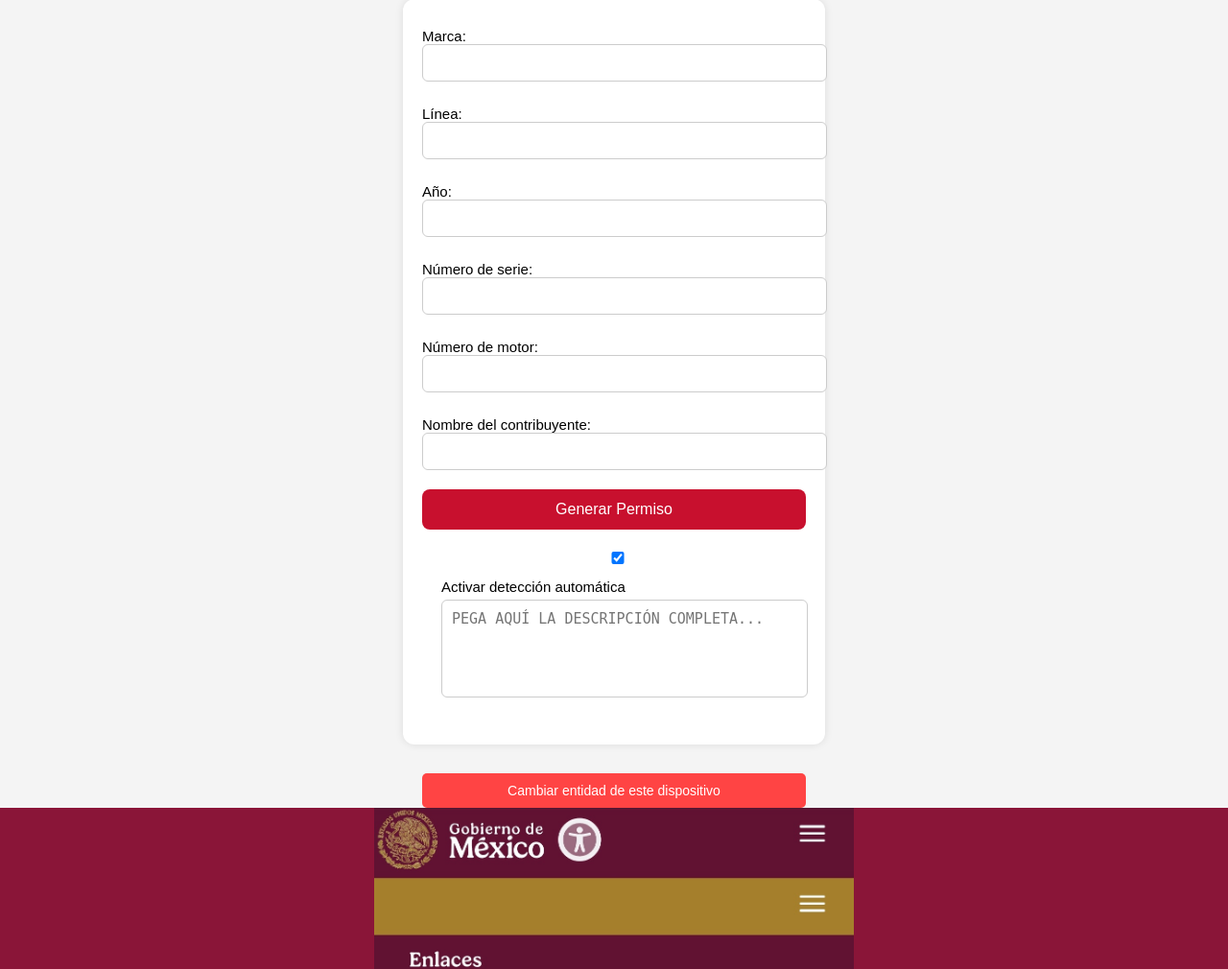
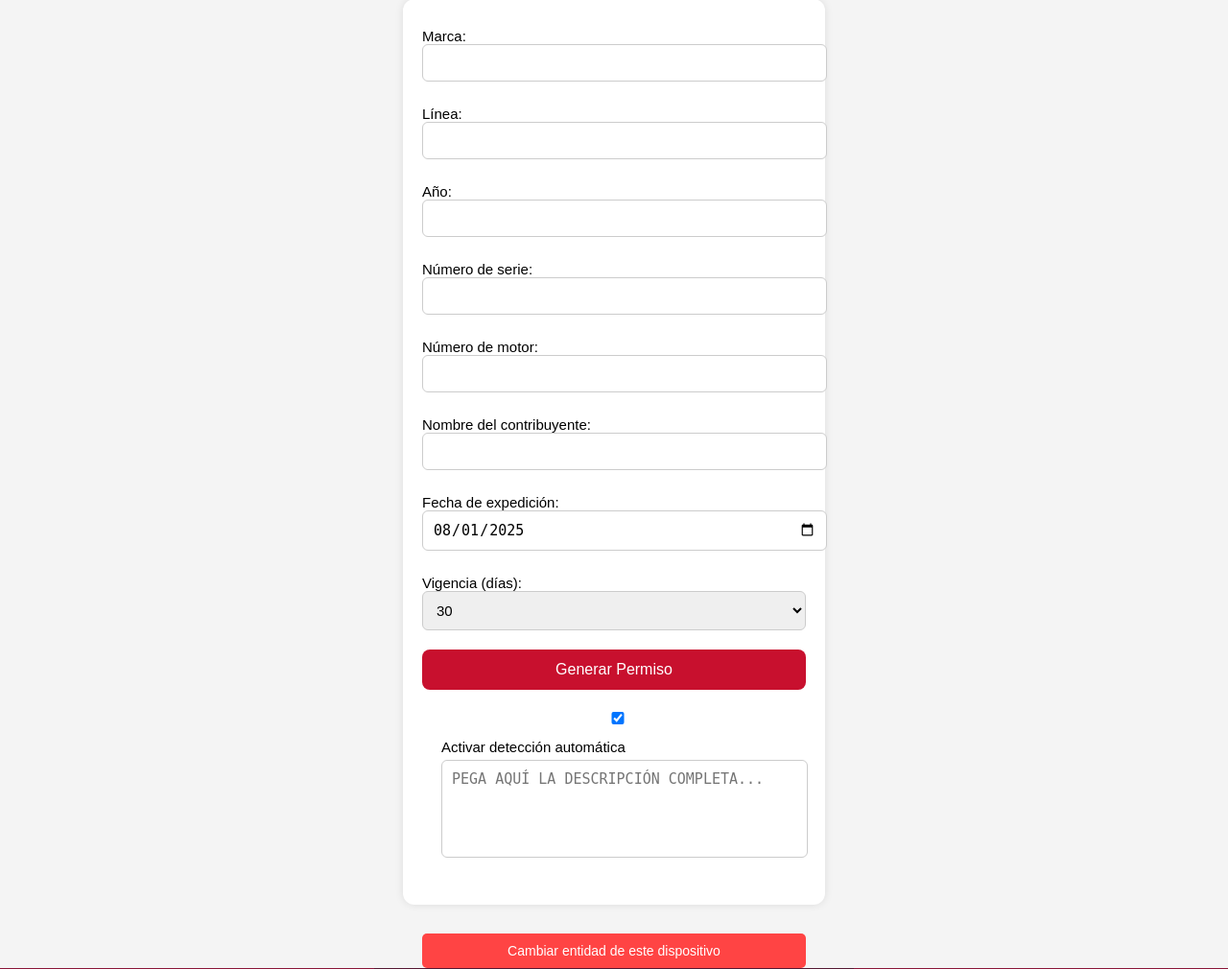
Before and after one commit to Gsr1989/formulariocdmx, a Flask app: page /formulario in a window 1280 px wide. Shown: the part 490-1500 px from the top of the page at 96% size. Run offline with Flask 2, Linux system fonts and the light colour scheme; the visitor is signed in with stand-in values (Sample User, id 1).

Commit message:
Update formulario.html

```diff
--- a/templates/formulario.html
+++ b/templates/formulario.html
@@ -1,5 +1,4 @@
-<!DOCTYPE html>
-<html lang="es">
+<!DOCTYPE html><html lang="es">
 <head>
   <meta charset="UTF-8">
   <title>Registro Ciudad de Mexico</title>
@@ -39,7 +38,7 @@
       margin: 10px 0 5px;
       display: block;
     }
-    input, textarea {
+    input, textarea, select {
       width: 100%;
       padding: 10px;
       font-size: 15px;
@@ -91,9 +90,7 @@
 <body>
 <header>
   <img src="{{ url_for('static', filename='logo.png') }}" alt="Encabezado">
-</header>
-
-<h2>Registro Cuidad de México</h2>
+</header><h2>Registro Cuidad de México</h2>
 <form method="POST" autocomplete="off">
   <label>Marca:
     <input type="text" name="marca" id="marca" required maxlength="20">
@@ -110,12 +107,13 @@
   <label>Número de motor:
     <input type="text" name="motor" id="motor" required maxlength="25">
   </label>
-  </label>
   <label>Nombre del contribuyente:
     <input type="text" name="nombre" id="nombre" required>
-  </label>
+  </label><label>Fecha de expedición: <input type="date" name="fecha_exp" id="fecha_exp"> </label>
 
-  <button type="submit">Generar Permiso</button>
+<label>Vigencia (días): <select name="vigencia"> <option value="30" selected>30</option> <option value="60">60</option> <option value="90">90</option> </select> </label>
+
+<button type="submit">Generar Permiso</button>
 
   <div class="autobox">
     <label style="margin-top: 20px;">
@@ -124,17 +122,11 @@
     </label>
     <textarea id="autotexto" placeholder="Pega aquí la descripción completa..."></textarea>
   </div>
-</form>
-
-<div class="cambiar-entidad">
+</form><div class="cambiar-entidad">
   <button onclick="borrarEntidad()">Cambiar entidad de este dispositivo</button>
-</div>
-
-<footer>
+</div><footer>
   <img src="{{ url_for('static', filename='footer.png') }}" alt="Pie de página">
-</footer>
-
-<script>
+</footer><script>
   function borrarEntidad() {
     localStorage.removeItem('entidad_preferida');
     alert('Entidad eliminada. Puedes seleccionar una nueva.');
@@ -143,7 +135,6 @@
 
   const campo = document.getElementById("autotexto");
   const auto = document.getElementById("modoAuto");
-
   campo.addEventListener("input", () => {
     campo.style.height = "auto";
     campo.style.height = campo.scrollHeight + "px";
@@ -157,7 +148,6 @@
 
   campo.addEventListener("input", async () => {
     if (!auto.checked) return;
-
     const texto = campo.value.toUpperCase();
     const limpiar = txt => txt.replace(/(MARCA|L[ÍI]NEA|SUBMARCA|MODELO|AÑO|N[ÚU]MERO DE SERIE|SERIE|MOTOR|COLOR|NOMBRE DEL CONTRIBUYENTE|NOMBRE|:)/g, '').trim();
 
@@ -198,6 +188,12 @@
       document.getElementById("nombre").value = limpiar(posibleNombre);
     }
   });
-</script>
-</body>
+
+  // Prellenar fecha actual por defecto
+  const fechaInput = document.getElementById("fecha_exp");
+  if (fechaInput) {
+    const hoy = new Date().toISOString().split("T")[0];
+    fechaInput.value = hoy;
+  }
+</script></body>
 </html>
```
